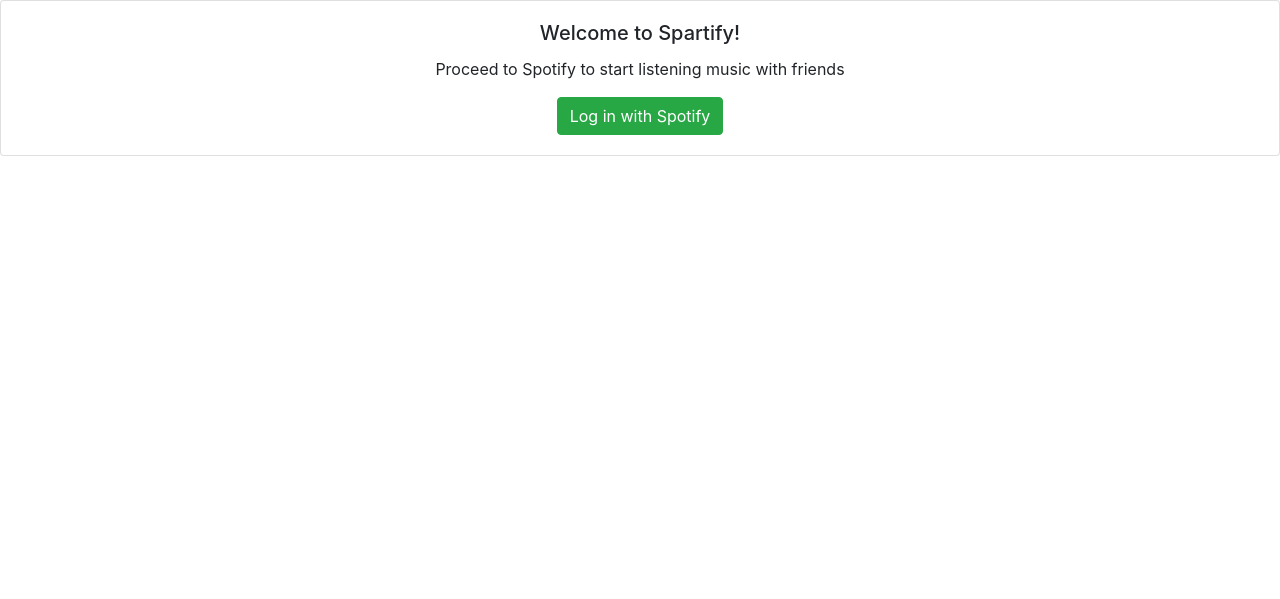
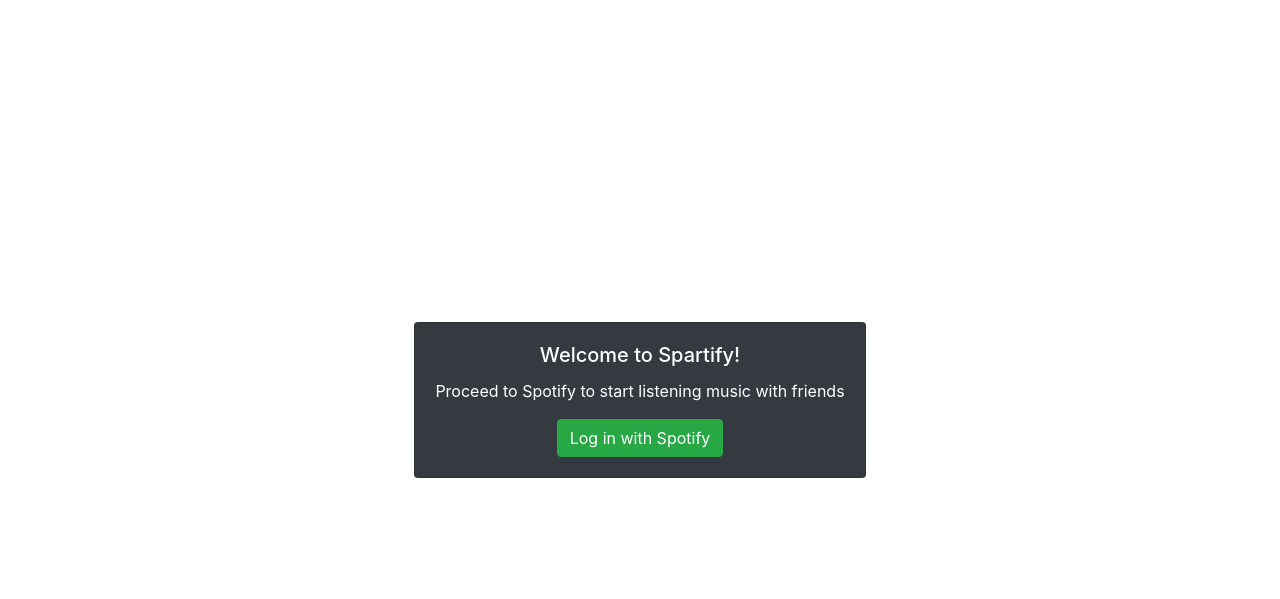
Before and after one commit to Infvmous/spartify, a Django app: page /login/ in a window 1280 px wide. Shown: the top 599 px of the page. Run offline with Django 3.2, Linux system fonts and the light colour scheme.

Commit message:
better bootstrap for home,login. Create_or_update room method, refactoring for services

```diff
--- a/rooms/views.py
+++ b/rooms/views.py
@@ -3,7 +3,7 @@ from django.views.decorators.http import require_POST
 
 from spotify.decorators import spotify_login_required
 from .services import (
-    room_create_or_get_existing_code,
+    room_create_or_update,
     room_join,
     current_user_host,
     room_get_by_code
@@ -13,7 +13,7 @@ from .services import (
 @require_POST
 @spotify_login_required()
 def room_create_view(request):
-    return redirect('room', code=room_create_or_get_existing_code(request))
+    return redirect('room', code=room_create_or_update(request))
 
 
 @require_POST
--- a/static/css/main.css
+++ b/static/css/main.css
@@ -0,0 +1,19 @@
+.wrapper {
+    max-width: 700px;
+    width: 100%;
+    height: 50vh;
+    display: flex;
+    align-items: center;
+    justify-content: center;
+    position: absolute;
+    right:0;
+    left:0;
+    top:0;
+    bottom: 0;
+    margin: auto;
+}
+
+.card-divider {
+    border-top: 1px solid rgba(0,0,0,.125);
+    height: 1px;
+}
--- a/templates/base.html
+++ b/templates/base.html
@@ -13,10 +13,13 @@
     <link rel="stylesheet" href="https://cdn.jsdelivr.net/npm/bootstrap@4.6.0/dist/css/bootstrap.min.css" integrity="sha384-B0vP5xmATw1+K9KRQjQERJvTumQW0nPEzvF6L/Z6nronJ3oUOFUFpCjEUQouq2+l" crossorigin="anonymous">
 </head>
 <body>
-    {% block content %}
-    {% endblock content %}
+    <main class="wrapper">
+        {% block content %}
+        {% endblock content %}
+    </main>
 
     <!-- Bootstrap bundle -->
+    <script src="https://code.jquery.com/jquery-3.5.1.slim.min.js" integrity="sha384-DfXdz2htPH0lsSSs5nCTpuj/zy4C+OGpamoFVy38MVBnE+IbbVYUew+OrCXaRkfj" crossorigin="anonymous"></script>
     <script src="https://cdn.jsdelivr.net/npm/bootstrap@4.6.0/dist/js/bootstrap.bundle.min.js" integrity="sha384-Piv4xVNRyMGpqkS2by6br4gNJ7DXjqk09RmUpJ8jgGtD7zP9yug3goQfGII0yAns" crossorigin="anonymous"></script>
 </body>
 </html>
--- a/templates/login.html
+++ b/templates/login.html
@@ -1,7 +1,7 @@
 {% extends 'base.html' %}
 
 {% block content %}
-    <div class="card text-center center">
+    <div class="card text-center bg-dark text-white">
         <div class="card-body">
             <h5 class="card-title">Welcome to Spartify!</h5>
             <p class="card-text">Proceed to Spotify to start listening music with friends</p>
```
Also changed, not shown: rooms/services.py (+25 -8 lines), spotify/services.py (+13 -12 lines), templates/home.html (+7 -4 lines).
